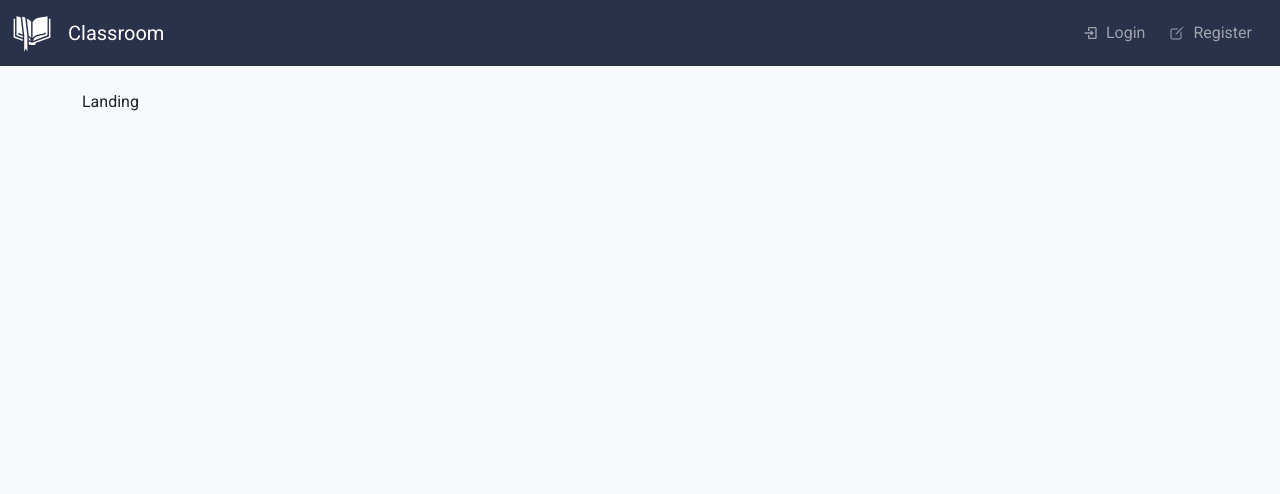
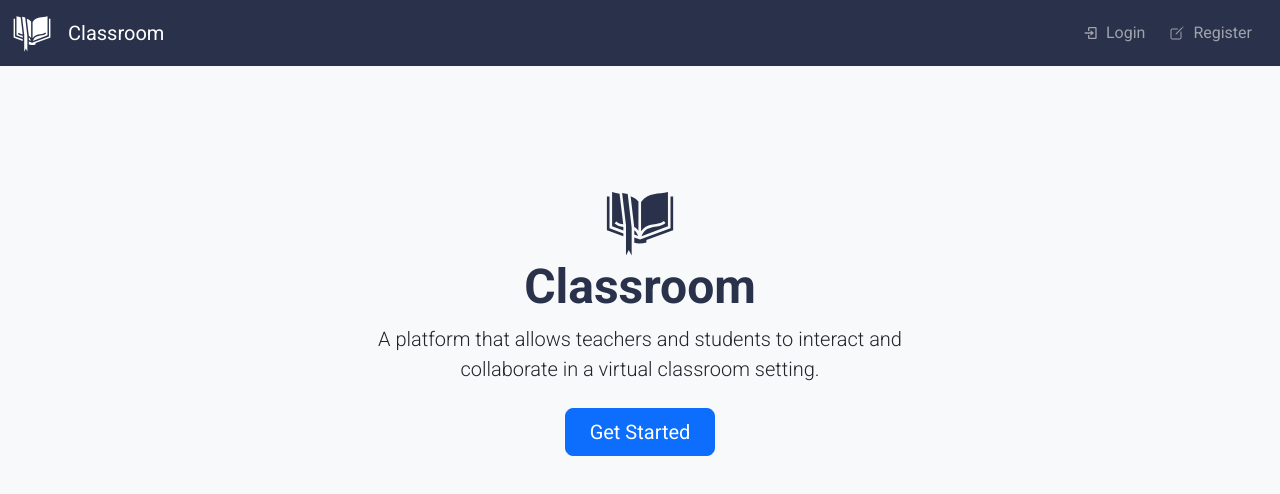
Before and after one commit to Mohamad-Simmo/classroom-react, a React (Create React App) app: page / in a window 1280 px wide. Shown: the top 494 px of the page. Built offline with nearby package versions, Linux system fonts and the light colour scheme.

Commit message:
landing page

```diff
--- a/src/pages/Landing.jsx
+++ b/src/pages/Landing.jsx
@@ -1,6 +1,8 @@
 import { useNavigate } from 'react-router-dom';
 import { useContext, useEffect } from 'react';
 import AuthContext from '../context/AuthContext';
+import { GiBookmarklet } from 'react-icons/gi';
+import { Link } from 'react-router-dom';
 
 const Landing = () => {
   const navigate = useNavigate();
@@ -12,6 +14,22 @@ const Landing = () => {
     }
   }, [user, navigate]);
 
-  return <div>Landing</div>;
+  return (
+    <div className="px-4 py-5 my-5 text-center">
+      <GiBookmarklet className="text-dark" style={{ fontSize: '72px' }} />
+      <h1 className="display-5 fw-bold text-dark">Classroom</h1>
+      <div className="col-lg-6 mx-auto">
+        <p className="lead mb-4">
+          A platform that allows teachers and students to interact and
+          collaborate in a virtual classroom setting.
+        </p>
+        <div className="d-grid gap-2 d-sm-flex justify-content-sm-center">
+          <Link to="/register" className="btn btn-primary btn-lg px-4 gap-3">
+            Get Started
+          </Link>
+        </div>
+      </div>
+    </div>
+  );
 };
 export default Landing;
```
